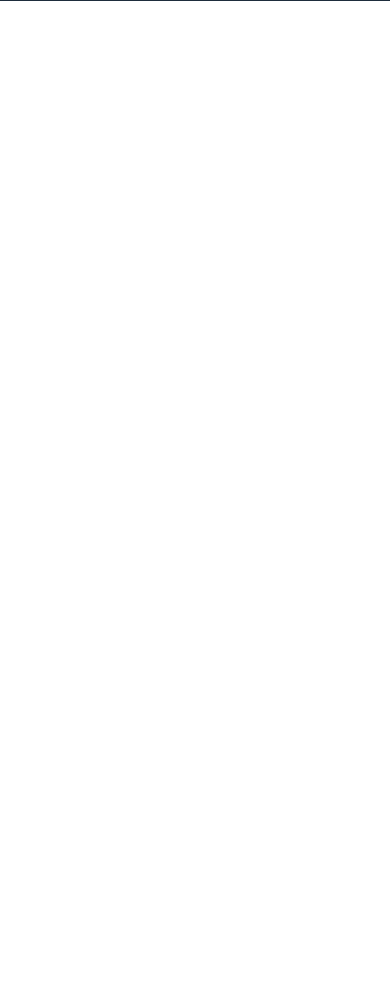
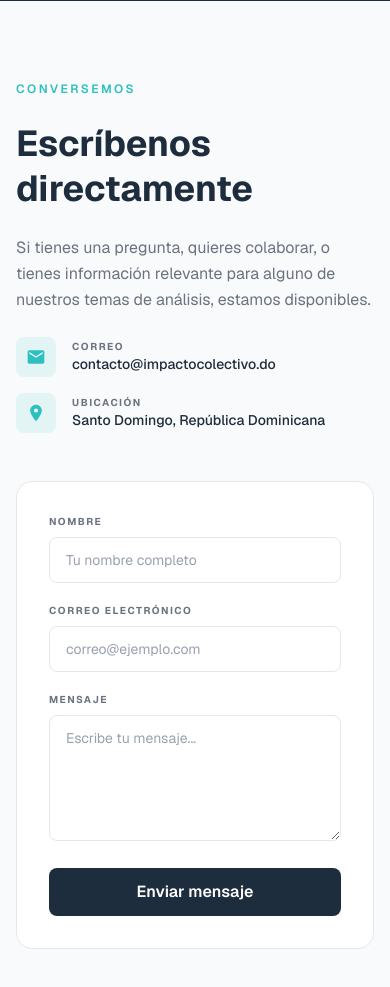
Before and after one commit to Nico200209/Impacto-Colectivo, a Next.js app: page / in a window 390 px wide. Shown: the part 7940-8927 px from the top of the page. Before the commit the page ends 7941 px from the top, so only its background shows below. Built offline with nearby package versions, Linux system fonts and the light colour scheme; no server answers; the database is empty.

Commit message:
Contacto

```diff
--- a/app/page.tsx
+++ b/app/page.tsx
@@ -7,6 +7,7 @@ import Informes from "@/components/sections/Informes";
 import Videos from "@/components/sections/Videos";
 import QuienesSomos from "@/components/sections/QuienesSomos";
 import Participar from "@/components/sections/Participar";
+import Contacto from "@/components/sections/Contacto";
 
 export default function Home() {
   return (
@@ -21,6 +22,7 @@ export default function Home() {
         <Videos />
         <QuienesSomos />
         <Participar />
+        <Contacto />
       </main>
     </>
   );
--- a/components/Navbar.tsx
+++ b/components/Navbar.tsx
@@ -11,6 +11,7 @@ const navLinks = [
   { label: "Informes",  href: "#informes" },
   { label: "Videos",    href: "#videos" },
   { label: "Nosotros",  href: "#nosotros" },
+  { label: "Contacto",  href: "#contacto" },
 ];
 
 function smoothScrollTo(href: string) {
--- /dev/null
+++ b/components/sections/Contacto.tsx
@@ -0,0 +1,166 @@
+"use client";
+
+import { useState } from "react";
+import emailjs from "@emailjs/browser";
+import { useInView } from "@/lib/hooks";
+import { MdEmail, MdLocationOn, MdCheckCircle } from "react-icons/md";
+
+export default function Contacto() {
+  const [textRef, textInView] = useInView<HTMLDivElement>(0.15);
+  const [formRef, formInView] = useInView<HTMLDivElement>(0.15);
+
+  const [nombre, setNombre] = useState("");
+  const [correo, setCorreo] = useState("");
+  const [mensaje, setMensaje] = useState("");
+  const [sending, setSending] = useState(false);
+  const [sent, setSent] = useState(false);
+  const [error, setError] = useState("");
+
+  async function handleSubmit(e: React.FormEvent) {
+    e.preventDefault();
+    setSending(true);
+    setError("");
+    try {
+      await emailjs.send(
+        process.env.NEXT_PUBLIC_EMAILJS_SERVICE_ID!,
+        process.env.NEXT_PUBLIC_EMAILJS_CONTACT_TEMPLATE_ID!,
+        { nombre, correo, mensaje },
+        process.env.NEXT_PUBLIC_EMAILJS_PUBLIC_KEY!
+      );
+      setSent(true);
+    } catch {
+      setError("Hubo un error al enviar. Por favor intenta de nuevo.");
+    } finally {
+      setSending(false);
+    }
+  }
+
+  return (
+    <section id="contacto" className="bg-gray-50 py-20 lg:py-28">
+      <div className="max-w-7xl mx-auto px-4 sm:px-6 lg:px-8">
+        <div className="grid grid-cols-1 lg:grid-cols-2 gap-12 lg:gap-16 items-center">
+
+          {/* ── Left: Text + contact info ── */}
+          <div ref={textRef} className="flex flex-col gap-6">
+            <p className={`text-xs font-semibold tracking-[0.2em] uppercase text-[#2EBFC0] ${textInView ? "animate-reveal" : "opacity-0"}`}>
+              Conversemos
+            </p>
+
+            <h2 className={`text-4xl sm:text-5xl font-bold leading-tight text-[#1E2D3D] ${textInView ? "animate-reveal-d1" : "opacity-0"}`}>
+              Escríbenos directamente
+            </h2>
+
+            <p className={`text-base text-[#6B7280] leading-relaxed ${textInView ? "animate-reveal-d2" : "opacity-0"}`}>
+              Si tienes una pregunta, quieres colaborar, o tienes información
+              relevante para alguno de nuestros temas de análisis, estamos
+              disponibles.
+            </p>
+
+            <div className={`flex flex-col gap-4 ${textInView ? "animate-reveal-d3" : "opacity-0"}`}>
+              <div className="flex items-center gap-4">
+                <div className="w-10 h-10 rounded-lg bg-[#2EBFC0]/10 flex items-center justify-center flex-shrink-0">
+                  <MdEmail className="text-[#2EBFC0] text-xl" />
+                </div>
+                <div>
+                  <p className="text-[10px] font-bold tracking-[0.15em] uppercase text-[#6B7280]">Correo</p>
+                  <p className="text-sm font-medium text-[#1E2D3D]">contacto@impactocolectivo.do</p>
+                </div>
+              </div>
+
+              <div className="flex items-center gap-4">
+                <div className="w-10 h-10 rounded-lg bg-[#2EBFC0]/10 flex items-center justify-center flex-shrink-0">
+                  <MdLocationOn className="text-[#2EBFC0] text-xl" />
+                </div>
+                <div>
+                  <p className="text-[10px] font-bold tracking-[0.15em] uppercase text-[#6B7280]">Ubicación</p>
+                  <p className="text-sm font-medium text-[#1E2D3D]">Santo Domingo, República Dominicana</p>
+                </div>
+              </div>
+            </div>
+          </div>
+
+          {/* ── Right: Form card ── */}
+          <div
+            ref={formRef}
+            className="bg-white border border-gray-200 rounded-2xl p-8"
+            style={{
+              opacity: formInView ? 1 : 0,
+              transform: formInView ? "translateY(0)" : "translateY(24px)",
+              transition: "opacity 0.6s ease-out 0.2s, transform 0.6s ease-out 0.2s",
+            }}
+          >
+            {sent ? (
+              <div className="flex flex-col items-center justify-center gap-4 py-10 text-center">
+                <MdCheckCircle className="text-[#2EBFC0] text-5xl" />
+                <p className="text-[#1E2D3D] font-semibold text-lg">¡Mensaje enviado!</p>
+                <p className="text-[#6B7280] text-sm">Nos pondremos en contacto pronto.</p>
+              </div>
+            ) : (
+              <form onSubmit={handleSubmit} className="flex flex-col gap-5">
+
+                {/* Nombre */}
+                <div>
+                  <label className="text-[10px] font-bold tracking-[0.15em] uppercase text-[#6B7280] block mb-2">
+                    Nombre
+                  </label>
+                  <input
+                    type="text"
+                    required
+                    placeholder="Tu nombre completo"
+                    value={nombre}
+                    onChange={(e) => setNombre(e.target.value)}
+                    className="w-full border border-gray-200 rounded-lg px-4 py-3 text-sm text-[#1E2D3D] placeholder:text-gray-400 focus:outline-none focus:border-[#2EBFC0] transition-colors"
+                  />
+                </div>
+
+                {/* Correo */}
+                <div>
+                  <label className="text-[10px] font-bold tracking-[0.15em] uppercase text-[#6B7280] block mb-2">
+                    Correo electrónico
+                  </label>
+                  <input
+                    type="email"
+                    required
+                    placeholder="correo@ejemplo.com"
+                    value={correo}
+                    onChange={(e) => setCorreo(e.target.value)}
+                    className="w-full border border-gray-200 rounded-lg px-4 py-3 text-sm text-[#1E2D3D] placeholder:text-gray-400 focus:outline-none focus:border-[#2EBFC0] transition-colors"
+                  />
+                </div>
+
+                {/* Mensaje */}
+                <div>
+                  <label className="text-[10px] font-bold tracking-[0.15em] uppercase text-[#6B7280] block mb-2">
+                    Mensaje
+                  </label>
+                  <textarea
+                    required
+                    rows={5}
+                    placeholder="Escribe tu mensaje..."
+                    value={mensaje}
+                    onChange={(e) => setMensaje(e.target.value)}
+                    className="w-full border border-gray-200 rounded-lg px-4 py-3 text-sm text-[#1E2D3D] placeholder:text-gray-400 focus:outline-none focus:border-[#2EBFC0] transition-colors resize-y"
+                  />
+                </div>
+
+                {error && (
+                  <p className="text-red-500 text-sm -mt-2">{error}</p>
+                )}
+
+                <button
+                  type="submit"
+                  disabled={sending}
+                  className="w-full bg-[#1E2D3D] hover:bg-[#162330] text-white font-semibold py-3 rounded-lg transition-colors duration-200 disabled:opacity-60"
+                >
+                  {sending ? "Enviando…" : "Enviar mensaje"}
+                </button>
+
+              </form>
+            )}
+          </div>
+
+        </div>
+      </div>
+    </section>
+  );
+}
--- a/components/sections/Participar.tsx
+++ b/components/sections/Participar.tsx
@@ -56,7 +56,7 @@ export default function Participar() {
   }
 
   return (
-    <section id="contacto" className="bg-[#1E2D3D] py-20 lg:py-28">
+    <section id="participar" className="bg-[#1E2D3D] py-20 lg:py-28">
       <div className="max-w-7xl mx-auto px-4 sm:px-6 lg:px-8">
         <div className="grid grid-cols-1 lg:grid-cols-2 gap-12 lg:gap-16 items-center">
 
```
